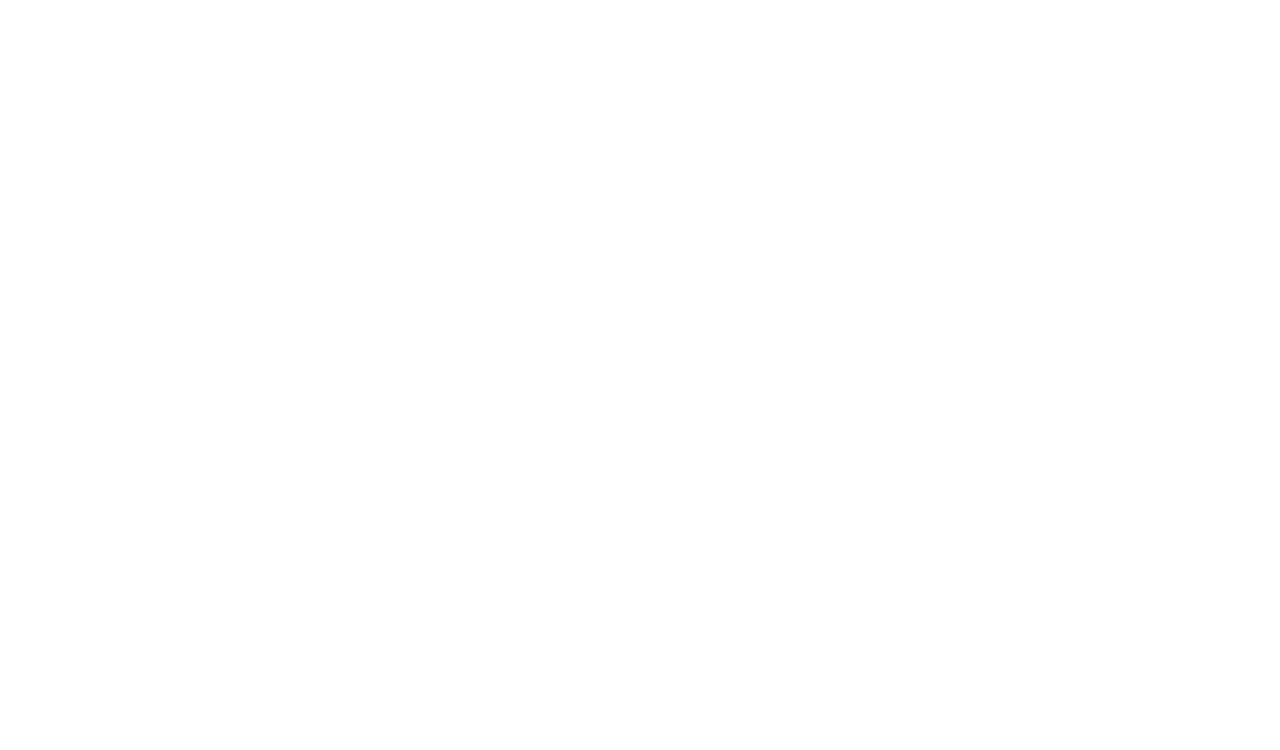
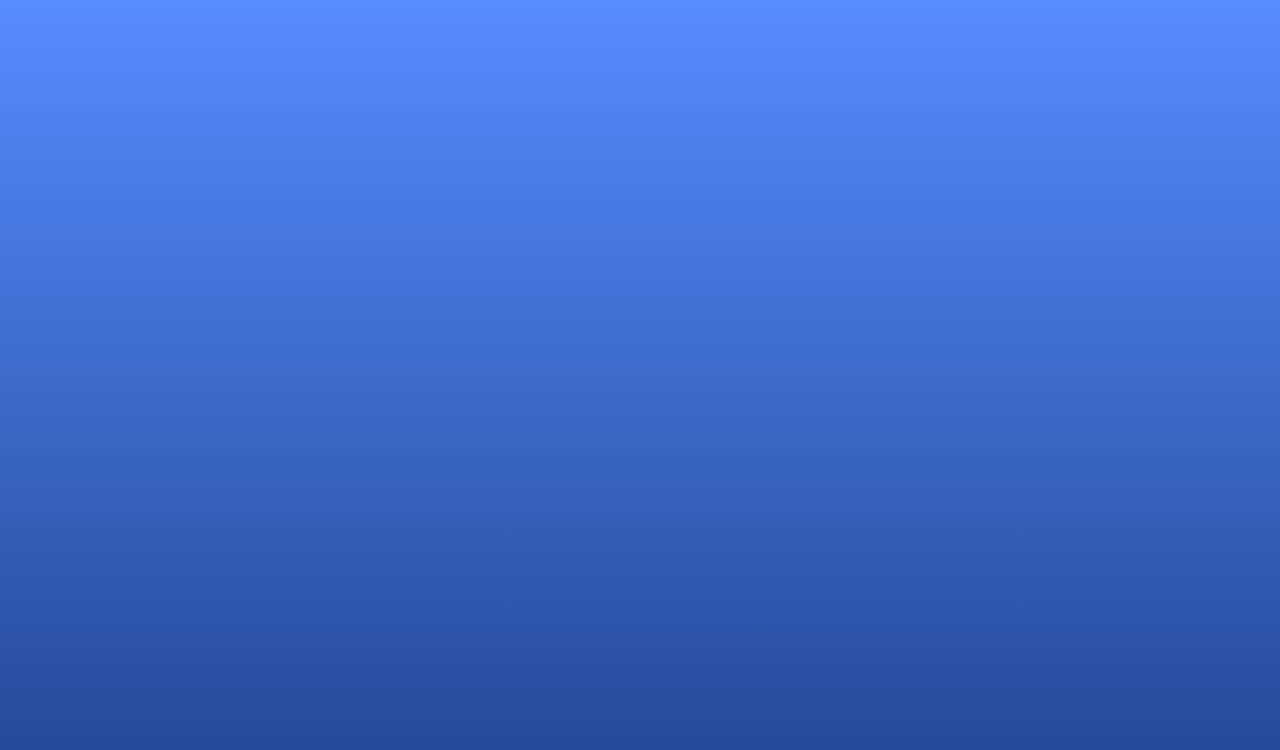
Before and after one commit to Vyxico/vyxico.github.io, a plain HTML site: page chess/index.html in a window 1280 px wide. Drawn offline with Linux system fonts and the light colour scheme.

Commit message:
added button to home page, changed chess background

```diff
--- a/chess/index.html
+++ b/chess/index.html
@@ -4,8 +4,12 @@
         <meta charset="UTF-8">
         <meta name="viewport" content="width=device-width, initial-scale=1.0">
         <title>Chess</title>
+
+        <link href="https://fonts.googleapis.com/css2?family=Comic+Neue:wght@700&family=Itim&display=swap" rel="stylesheet">
+        <link rel="stylesheet" href="styles.css">
     </head>
     <body>
 
+        <script src="script.js"></script>
     </body>
 </html>
--- a/chess/styles.css
+++ b/chess/styles.css
@@ -0,0 +1,8 @@
+body {
+    margin: 0;
+    width: 100vw;
+    height: 100vh;
+    background-attachment: fixed;
+    background-repeat: no-repeat;
+    background: linear-gradient(rgb(87, 140, 255), rgb(34, 70, 147));
+}
```
Also changed, not shown: index.html (+6 -0 lines).
